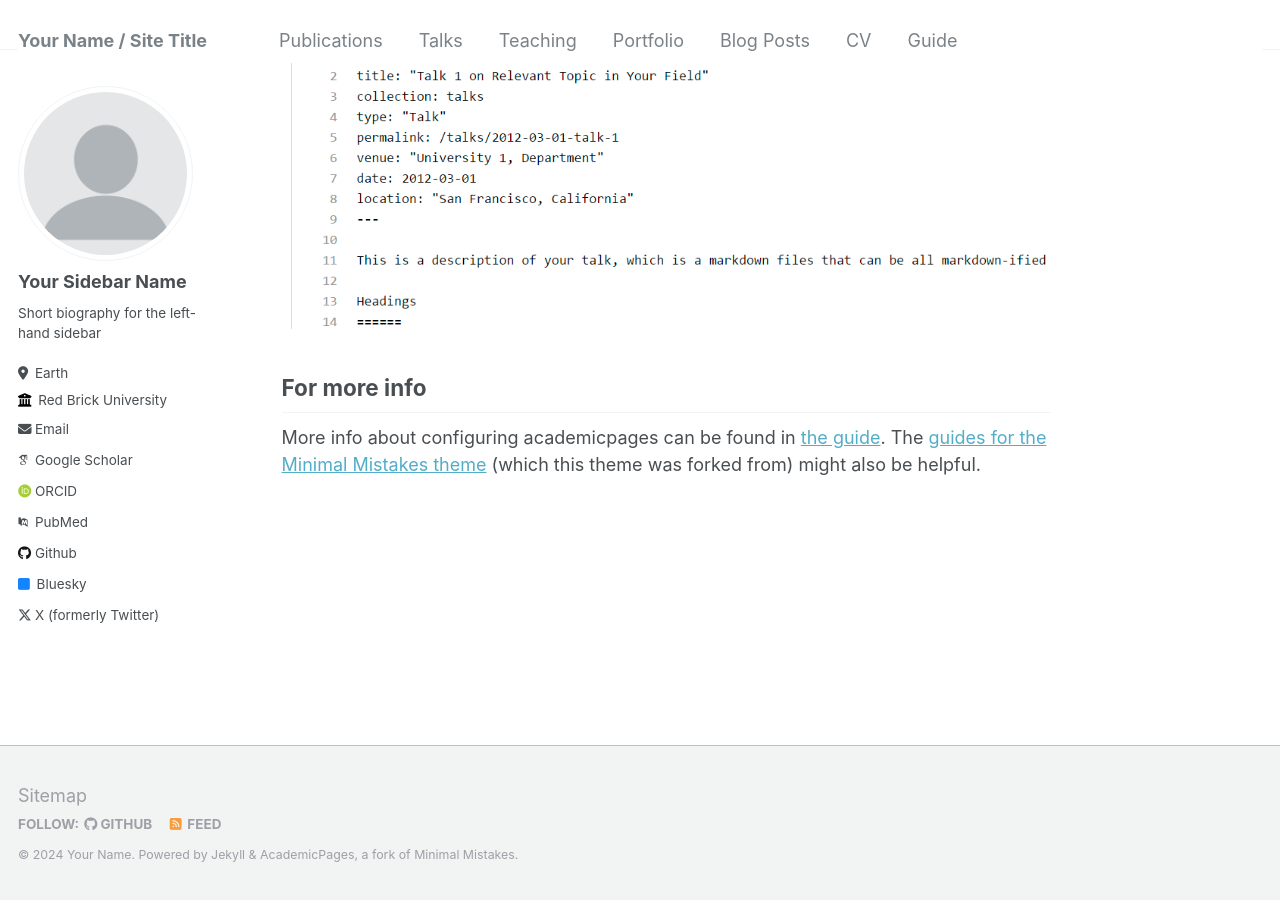
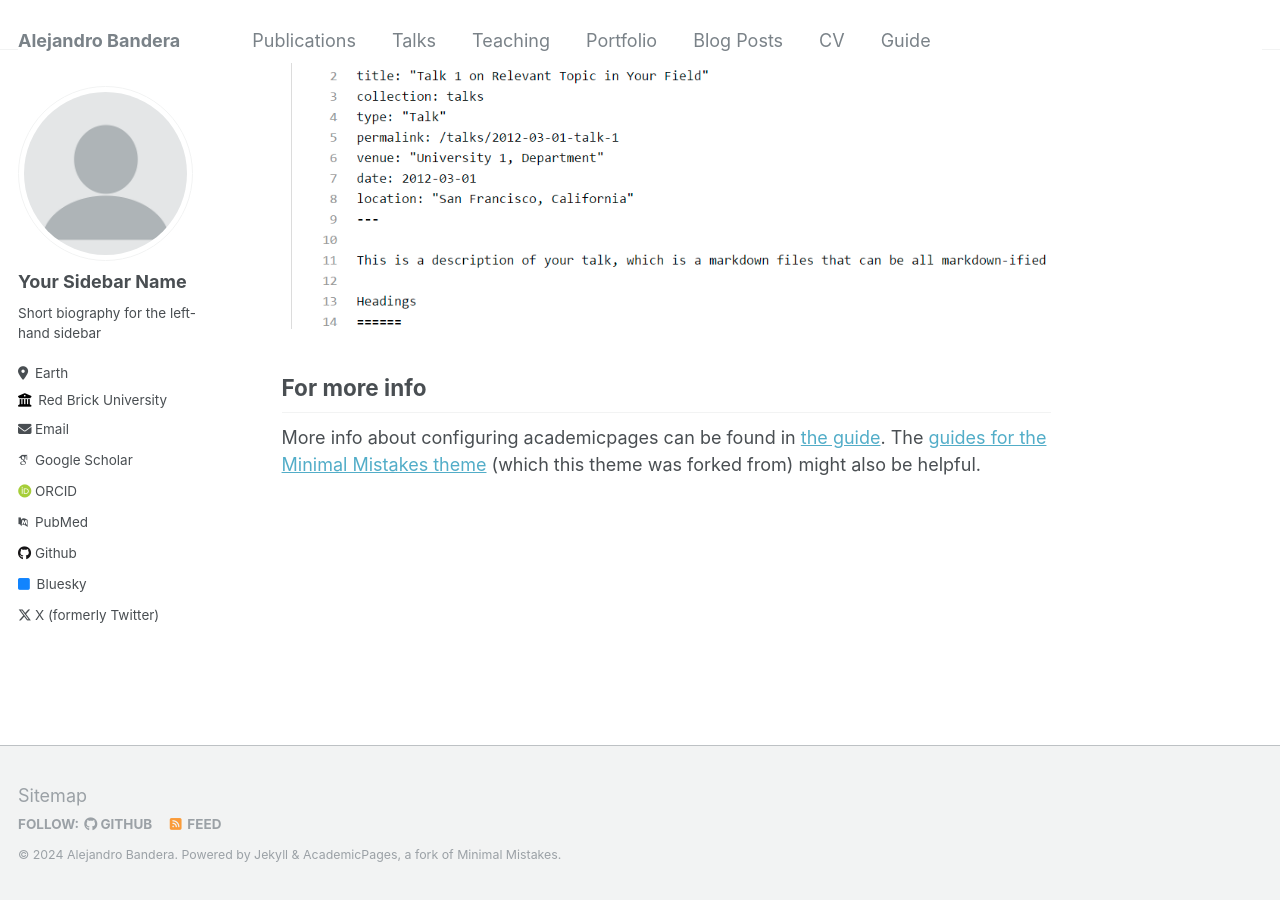
Before and after one commit to abanderam/abandera.github.io, a Jekyll site: the page built from _pages/about.md, in a window 1280 px wide and 900 px high, scrolled down 2640 px. Built offline with Jekyll 4.4.1, drawn with Linux system fonts in a browser that asks for light colours; some web fonts are replaced.

Commit message:
Update _config.yml

```diff
--- a/_config.yml
+++ b/_config.yml
@@ -8,11 +8,11 @@
 
 # Basic Site Settings
 locale                   : "en-US"
-title                    : "Your Name / Site Title"
+title                    : "Alejandro Bandera"
 title_separator          : "-"
-name                     : &name "Your Name"
+name                     : &name "Alejandro Bandera"
 description              : &description "personal description"
-url                      : https://academicpages.github.io # the base hostname & protocol for your site e.g. "https://mmistakes.github.io"
+url                      : https://abandera.github.io # the base hostname & protocol for your site e.g. "https://mmistakes.github.io"
 baseurl                  : "" # the subpath of your site, e.g. "/blog"
 repository               : "academicpages/academicpages.github.io"
 
```
